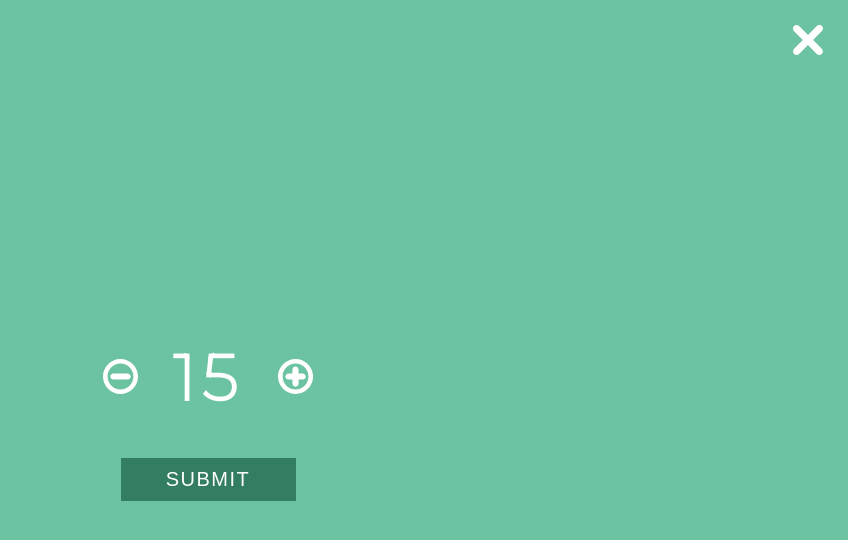
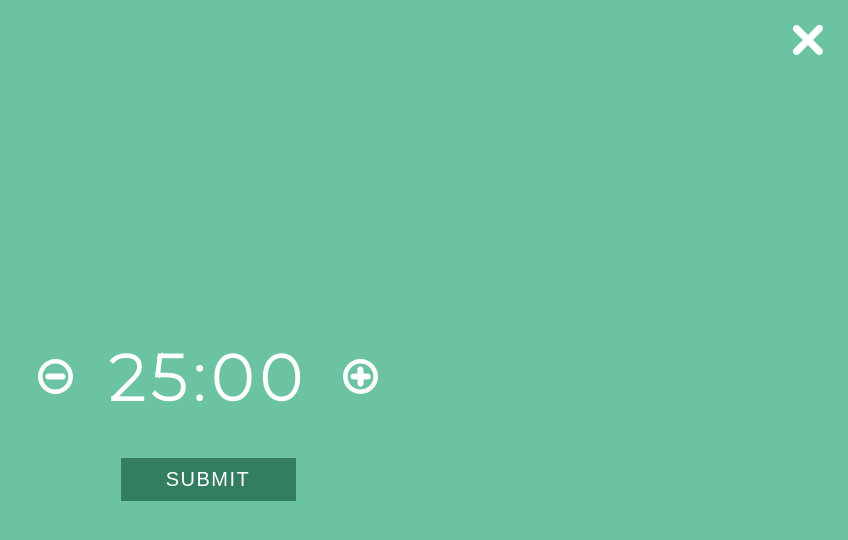
Before and after one commit to devoidofgenius/react-pomodoro, a React (Create React App) app: page / in a window 1280 px wide. Both pictures are taken after a click on the button "Custom". Shown: the top 540 px of the page, without its empty margins (432-1280 px from the left). Built offline with nearby package versions, Linux system fonts and the light colour scheme; a web font is replaced by a local one.

Commit message:
Refactor custom time to reflect current time and move function to helpers

```diff
--- a/src/components/Modal.js
+++ b/src/components/Modal.js
@@ -1,11 +1,12 @@
 import React from 'react';
+import { convertTime } from '../helpers';
 import '../css/Modal.css';
 
 class Modal extends React.Component {
-  constructor() {
-    super();
+  constructor(props) {
+    super(props);
     this.state = {
-      customTime: 15
+      customTime: props.currentTime
     }
 
     this.toggleHandler = this.toggleHandler.bind(this);
@@ -17,29 +18,27 @@ class Modal extends React.Component {
     toggleHandler() {
       this.props.toggleModal(false);
     }
-
+  // Reduces the customTime amount
     reduceTime() {
-      if(this.state.customTime <= 1) {
-        console.log("Less than zero");
+      if(this.state.customTime <= 60) {
         return;
       }
       this.setState({
-        customTime: this.state.customTime - 1
+        customTime: this.state.customTime - 60
       });
     }
-
+  // Increments customTime amount
     addTime() {
-      if(this.state.customTime >= 60) {
-        console.log("Greater than 60");
+      if(this.state.customTime >= 3600) {
         return;
       }
       this.setState({
-        customTime: this.state.customTime + 1
+        customTime: this.state.customTime + 60
       });
     }
-
+  // Sets new customTime to state via props function and toggles Modal to false
     submitCustomTime() {
-      const customTime = Number(document.querySelector(".customTime").innerHTML) * 60;
+      const customTime = this.state.customTime;
       this.props.setCustomTime(customTime);
       this.props.toggleModal(false);
     }
@@ -56,7 +55,7 @@ class Modal extends React.Component {
               <div className="minus" onClick={this.reduceTime}>
                 <svg className="minus-btn" xmlns="http://www.w3.org/2000/svg" viewBox="0 0 46 46"><path d="M32.3 19H13.7c-2.2 0-4 1.8-4 4s1.8 4 4 4h18.6c2.2 0 4-1.8 4-4S34.5 19 32.3 19z"/><path d="M23 0C10.3 0 0 10.3 0 23c0 12.7 10.3 23 23 23s23-10.3 23-23C46 10.3 35.7 0 23 0zM23 40c-9.4 0-17-7.6-17-17 0-9.4 7.6-17 17-17s17 7.6 17 17C40 32.4 32.4 40 23 40z"/></svg>
               </div>
-              <h1 className="customTime">{this.state.customTime}</h1>
+              <h1 className="customTime">{convertTime(this.state.customTime)}</h1>
               <div className="plus" onClick={this.addTime}>
                 <svg className="plus-btn" xmlns="http://www.w3.org/2000/svg" viewBox="0 0 45.5 45.5"><path d="M32 18.8h-5.3V13.6c0-2.2-1.8-4-4-4 -2.2 0-4 1.8-4 4v5.2H13.6c-2.2 0-4 1.8-4 4 0 2.2 1.8 4 4 4h5.2v5.2c0 2.2 1.8 4 4 4 2.2 0 4-1.8 4-4v-5.2h5.3c2.2 0 4-1.8 4-4C35.9 20.6 34.2 18.8 32 18.8z"/><path d="M22.8 0C10.2 0 0 10.2 0 22.8 0 35.4 10.2 45.5 22.8 45.5c12.6 0 22.8-10.2 22.8-22.8C45.5 10.2 35.4 0 22.8 0zM22.8 39.6c-9.3 0-16.8-7.5-16.8-16.8 0-9.3 7.6-16.8 16.8-16.8 9.3 0 16.8 7.6 16.8 16.8C39.6 32.1 32.1 39.6 22.8 39.6z"/></svg>
               </div>
--- a/src/components/Timer.js
+++ b/src/components/Timer.js
@@ -18,7 +18,6 @@ class Timer extends React.Component {
     }
 
     this.setNewTime = this.setNewTime.bind(this);
-    this.setCustomTime = this.setCustomTime.bind(this);
     this.startTimer = this.startTimer.bind(this);
     this.pauseTimer = this.pauseTimer.bind(this);
     this.decrementTime = this.decrementTime.bind(this);
@@ -26,6 +25,7 @@ class Timer extends React.Component {
     this.toggleModal = this.toggleModal.bind(this);
   }
 
+// Requests permission to use Notifications
   componentDidMount() {
       Notification.requestPermission();
   }
@@ -37,16 +37,6 @@ class Timer extends React.Component {
     this.setState({
       time: newTime,
       sessionTime: newTime,
-    });
-  }
-
-// Sets custom time via Modal
-  setCustomTime(customTime) {
-    // Need to reset Timer;
-
-    this.setState({
-      time: customTime,
-      sessionTime: customTime,
     });
   }
 
@@ -79,7 +69,7 @@ class Timer extends React.Component {
       })
     }
   }
-
+// Runs notify when complete and turns timer off
   completeSession() {
     const isPlaying = this.state.isPlaying;
     if(isPlaying === true) {
@@ -90,7 +80,6 @@ class Timer extends React.Component {
         isPlaying: false
       })
     }
-    // Temporary until Desktop Notification feature and Sound
     this.notify();
   }
 
@@ -125,7 +114,7 @@ class Timer extends React.Component {
         <TimerDisplay time={this.state.time}/>
         <TimerControls startTimer={this.startTimer} pauseTimer={this.pauseTimer} />
         <SessionControls setNewTime={this.setNewTime} toggleModal={this.toggleModal} />
-        {this.state.showModal ? <Modal toggleModal={this.toggleModal} setCustomTime={this.setCustomTime}/> : null}
+        {this.state.showModal ? <Modal currentTime={this.state.sessionTime} setCustomTime={this.setNewTime} toggleModal={this.toggleModal} /> : null}
       </div>
     );
   }
--- a/src/components/TimerDisplay.js
+++ b/src/components/TimerDisplay.js
@@ -1,21 +1,16 @@
 import React from 'react';
 import '../css/TimerDisplay.css';
+import { convertTime } from '../helpers';
 
 class TimerDisplay extends React.Component {
 
-// Convert time from seconds (1500) to readable format (25:00)
-  convertTime(time) {
-    let mins = Math.floor(time / 60);
-    let secs = time - mins * 60;
-    let timeFormatted = `${mins < 10 ? "0" : ""}${mins}:${secs < 10 ? "0" : ""}${secs}`;
-    return timeFormatted;
-  }
+
 
   render() {
     return (
       <div className="timerDisplay">
         <h3 className="task">Pomodoro Timer</h3>
-        <h1 className="digits">{this.convertTime(this.props.time)}</h1>
+        <h1 className="digits">{convertTime(this.props.time)}</h1>
       </div>
     );
   }
--- a/src/helpers.js
+++ b/src/helpers.js
@@ -0,0 +1,7 @@
+// Convert time from seconds (1500) to readable format (25:00)
+export function convertTime(time) {
+  let mins = Math.floor(time / 60);
+  let secs = time - mins * 60;
+  let timeFormatted = `${mins < 10 ? "0" : ""}${mins}:${secs < 10 ? "0" : ""}${secs}`;
+  return timeFormatted;
+}
```
